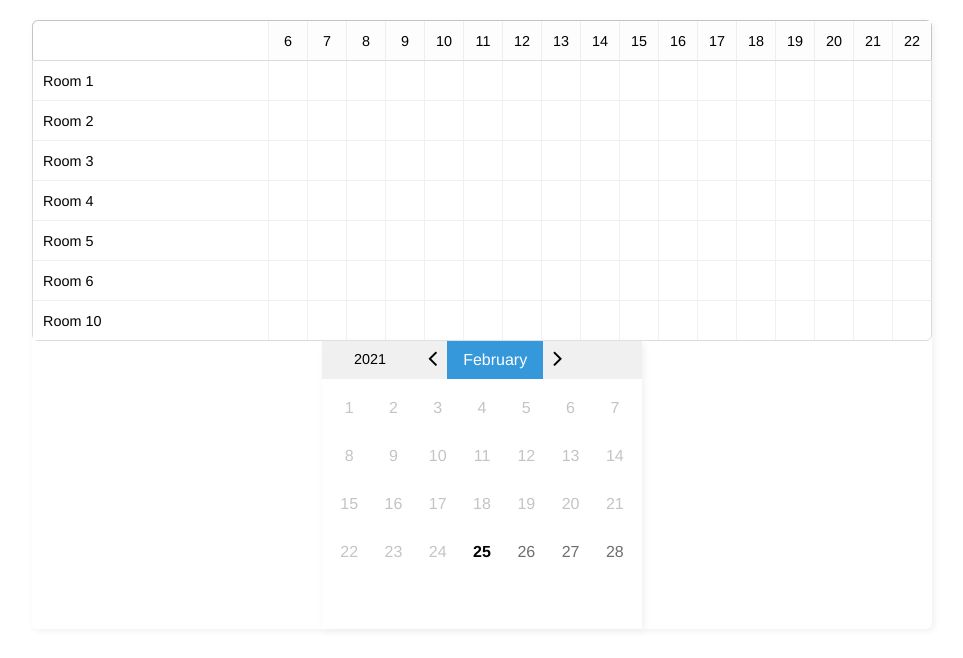
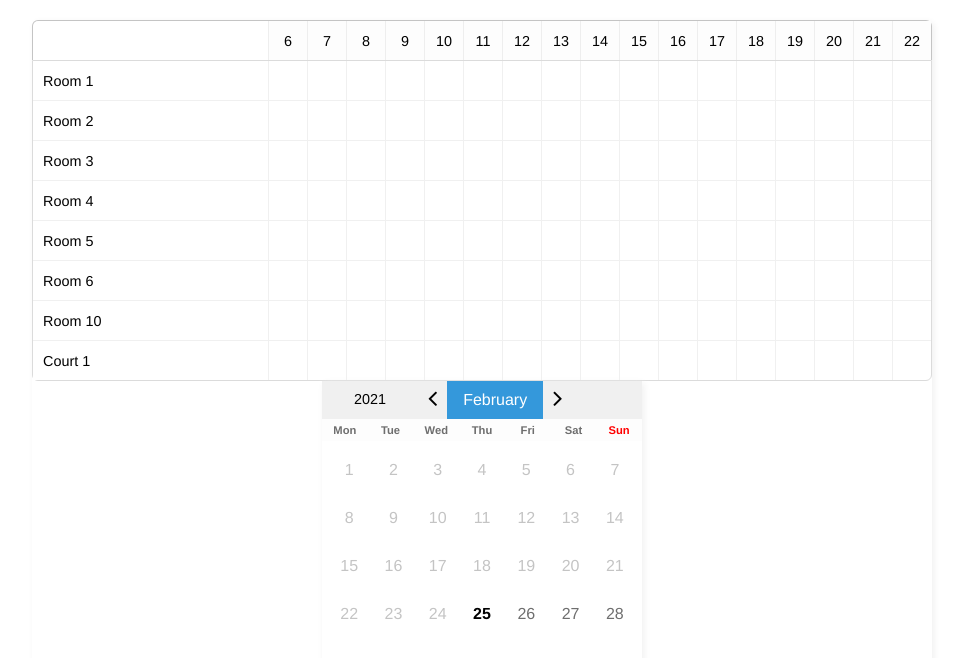
Before and after one commit to johnnydevster/simplebooker, a React (Create React App) app: page / in a window 1280 px wide. Shown: the top 658 px of the page, without its empty margins (158-1121 px from the left). Built offline with nearby package versions, Linux system fonts and the light colour scheme.

Commit message:
Added day headers to calendar component.

```diff
--- a/src/App.js
+++ b/src/App.js
@@ -16,7 +16,8 @@
     "Room 4",
     "Room 5",
     "Room 6",
-    "Room 10"
+    "Room 10",
+    "Court 1"
   ]
 
   return (
--- a/src/Calendar.js
+++ b/src/Calendar.js
@@ -13,7 +13,7 @@
 
   const [showDropdown, setShowdropdown] = useState(false);
   const [showYearDropdown, setShowYearDropdown] = useState(false);
-  const [chosenYear, setChosenYear] = useState(new Date().getFullYear());
+  const [chosenYear, setChosenYear] = useState(currentYear);
   const [chosenMonth, setChosenMonth] = useState(monthNames[currentMonth]);
   const [chosenDate, setChosenDate] = useState();
 
@@ -22,7 +22,7 @@
   };
 
   const yearList = [];
-  for (var i = new Date().getFullYear(); i <= new Date().getFullYear() + 10; i++) {
+  for (var i = currentYear; i <= currentYear + 10; i++) {
     yearList.push(i);
   }
 
@@ -56,6 +56,15 @@
           setChosenDate={setChosenDate}
         />
       </div>
+      <div className="day-headers">
+        <div>Mon</div>
+        <div>Tue</div>
+        <div>Wed</div>
+        <div>Thu</div>
+        <div>Fri</div>
+        <div>Sat</div>
+        <div className="sunday">Sun</div>
+      </div>
       <div className="datenumbers-container">
         {dateArray.map(date => {
           return (
```
